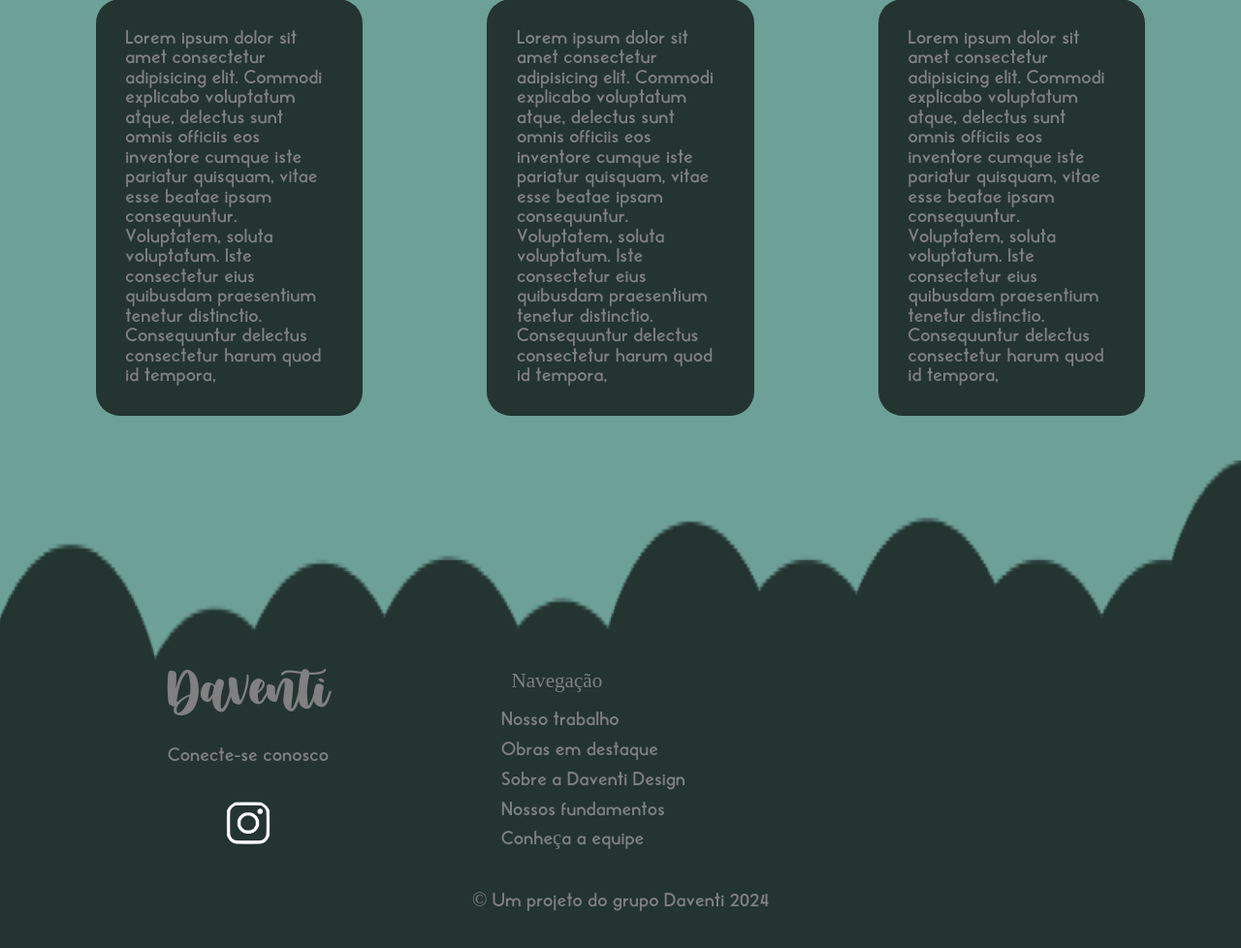
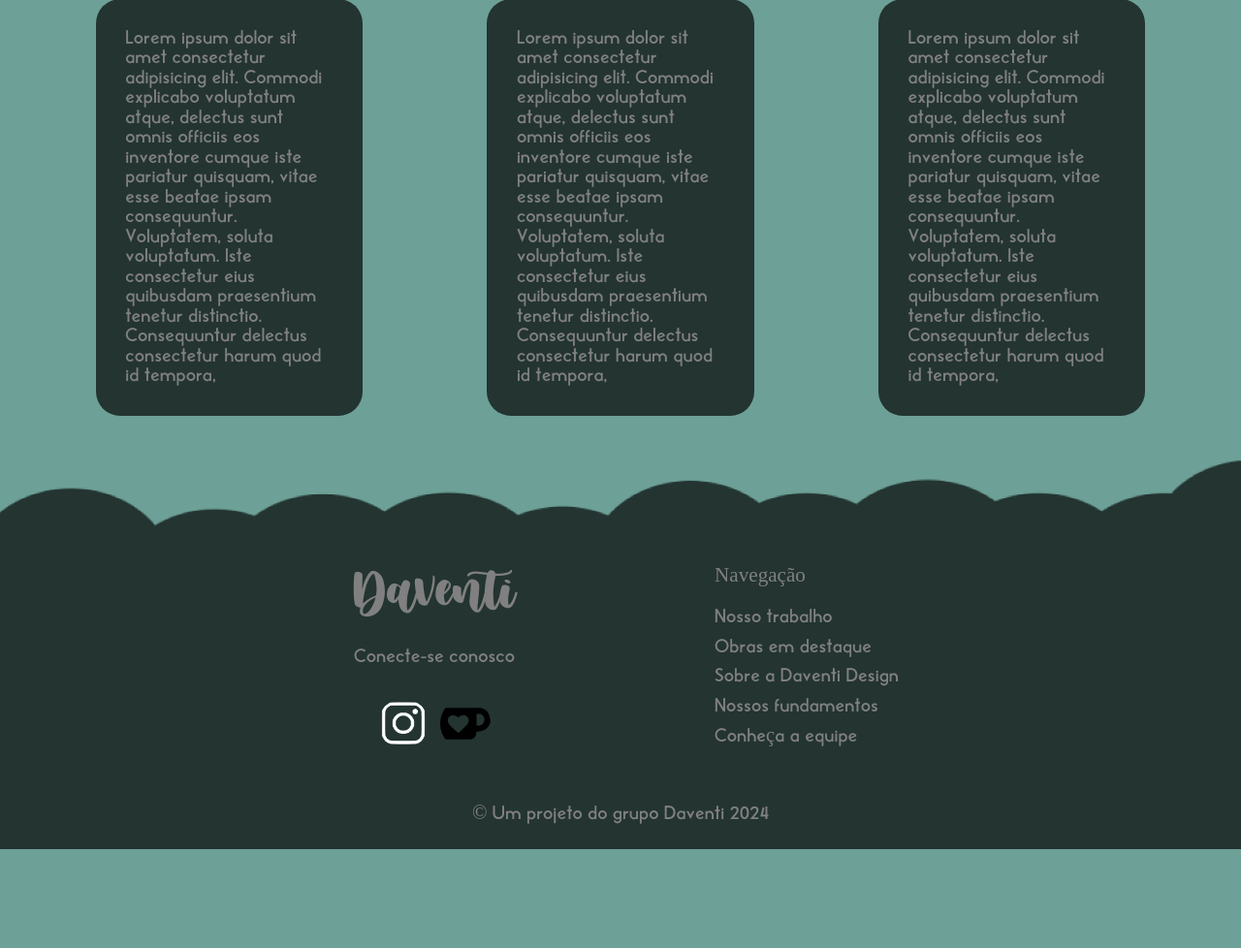
Before and after one commit to IMatheusG/Daventi.design, a PHP site: page /guest_landing_page.html in a window 1280 px wide. Shown: the part 3652-4630 px from the top of the page at 97% size. After the commit the page ends 4528 px from the top, so only its background shows below. Run offline with PHP 8.4, Linux system fonts and the light colour scheme; some web fonts are replaced.

Commit message:
Design pronto e flexível. Header, content e footer prontos, próxima etapa: criar a área de login com banco funcional

```diff
--- a/css/estilo_guest.css
+++ b/css/estilo_guest.css
@@ -451,19 +451,19 @@ h1:hover {
 }
 
 footer {
-  background-image: url(../src/nuvem_footer.png);
+  background-image: url(../src/nuvem_footer_3.png);
   background-size: 100% 100%;
   width: 100%;
   height: auto;
   margin: 0;
   margin-top: 3.6vw;
   display: grid;
-  grid-template-rows: 16vw 15.7vw 1fr;
+  grid-template-rows: 8vw 15.7vw 1fr;
 }
 
 .opcoes {
   display: grid;
-  grid-template-columns: 40vw 1fr;
+  grid-template-columns: 20vw 1fr 1fr 20vw;
 }
 
 .redes {
@@ -480,6 +480,7 @@ footer {
   display: flex;
   align-items: center;
   justify-content: center;
+  gap: 1vw;
 }
 
 .redes_imgs img {
@@ -491,8 +492,21 @@ footer {
 .copyright {
   display: flex;
   justify-content: center;
-  align-items: center;
-  margin: 3vw;
+  align-items: end;
+  margin-top: 4vw;
+  margin-bottom: 2vw;
+}
+
+.opcoes .navegacao {
+  margin-right: auto;
+  margin-left: auto;
+  text-align: justify;
+}
+
+.navegacao h2 {
+  border: none;
+  padding: 0;
+  padding-bottom: 1vw;
 }
 
 .opcoes ul {
--- a/guest_landing_page.html
+++ b/guest_landing_page.html
@@ -241,6 +241,9 @@
 
             </div>
             <div class="opcoes">
+                <div class="vazio">
+
+                </div>
                 <div class="redes">
                     <div class="texto">
                         <h1>
@@ -252,6 +255,7 @@
                     </p>
                     <div class="redes_imgs">
                         <img src="./src/instagram_icon.png">
+                        <img src="./src/kofi_icon.svg">
                     </div>
 
                 </div>
@@ -263,6 +267,7 @@
                     <ul>Nossos fundamentos</ul>
                     <ul>Conheça a equipe</ul>
                 </div>
+                <div class="vazio"></div>
             </div>
             <div class="copyright">
                 © Um projeto do grupo Daventi 2024
```
Also changed, not shown: src/kofi_icon.svg (added), src/nuvem_footer.png, src/nuvem_footer_2.png (added), src/nuvem_footer_3.png (added), 1 other file.
